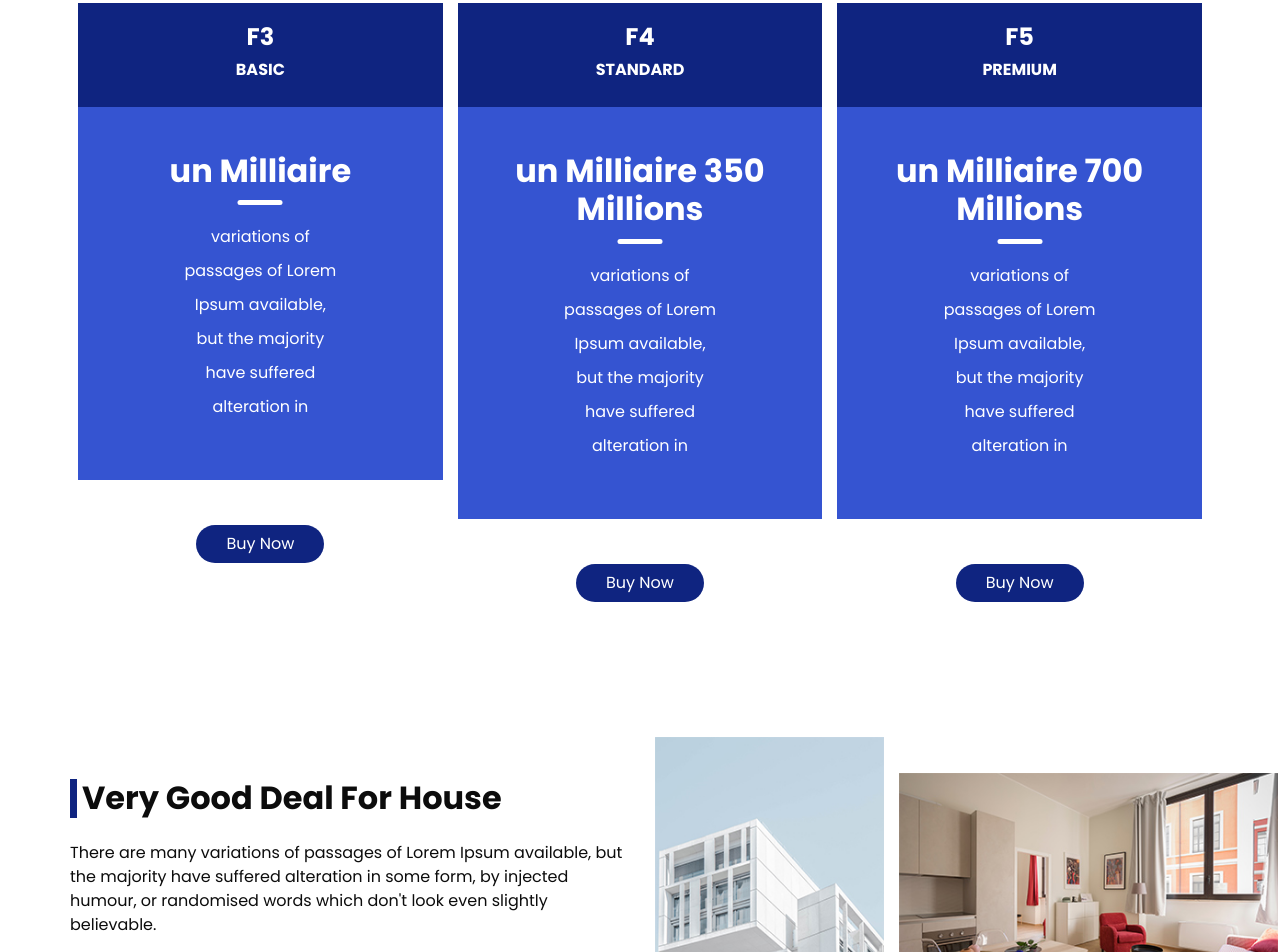
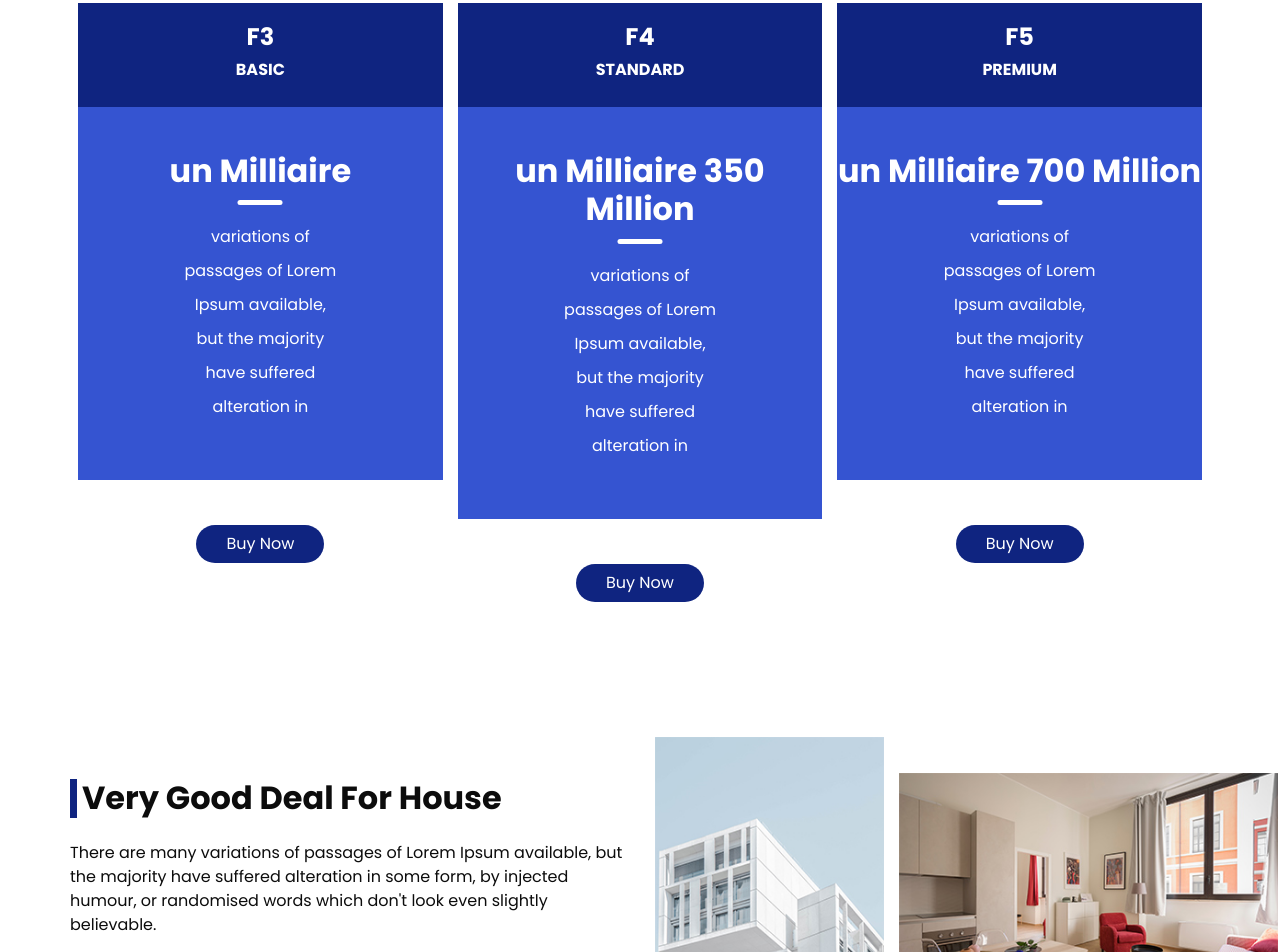
Before and after one commit to bmhcode/agence, a plain HTML site: page index.html in a window 1280 px wide. Shown: the part 2558-3510 px from the top of the page. Drawn offline with Linux system fonts and the light colour scheme.

Commit message:
million whitout s

```diff
--- a/index.html
+++ b/index.html
@@ -327,7 +327,7 @@
                         </div>
                         <div class="text-box">
                             <h2>
-                                un Milliaire 350 Millions
+                                un Milliaire 350 Million
                             </h2>
                             <ul>
                                 <li>
@@ -352,25 +352,17 @@
                         </div>
                     </div>
                     <div class="btn-box">
-                        <a href="">
-              Buy Now
-            </a>
+                        <a href=""> Buy Now </a>
                     </div>
                 </div>
                 <div class="box">
                     <div class="detail-box">
                         <div class="heading-box">
-                            <h4>
-                                F5
-                            </h4>
-                            <h6>
-                                Premium
-                            </h6>
+                            <h4> F5 </h4>
+                            <h6> Premium </h6>
                         </div>
                         <div class="text-box">
-                            <h2>
-                                un Milliaire 700 Millions
-                            </h2>
+                            <h2> un Milliaire 700 Million </h2>
                             <ul>
                                 <li>
                                     variations of
```
